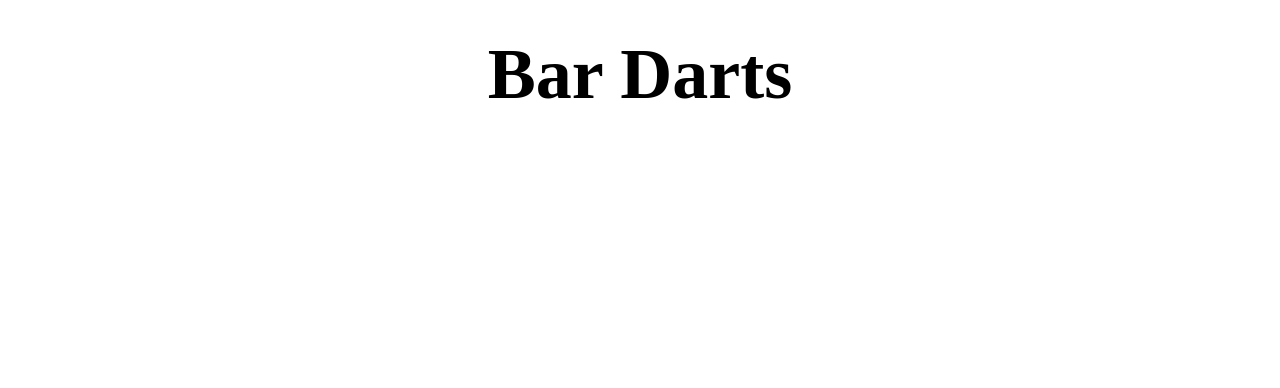
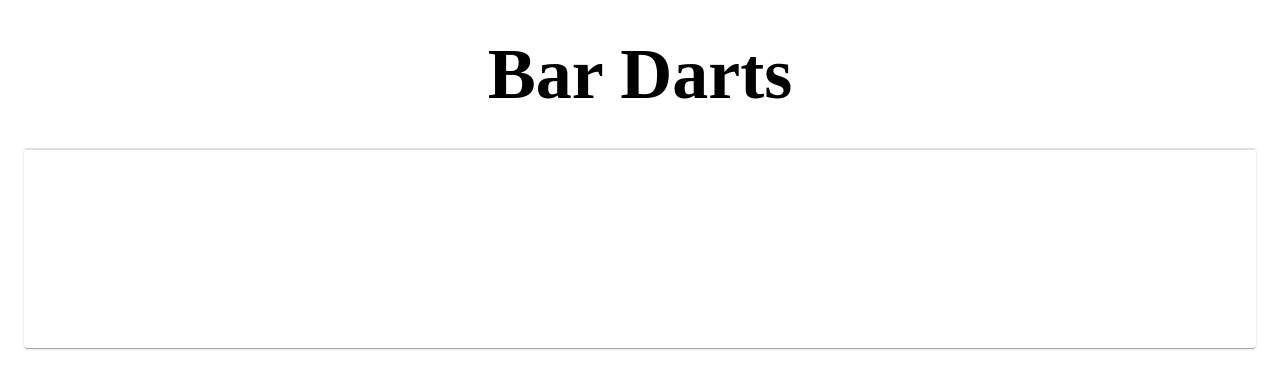
Before and after one commit to miwaro/cricket-tracker, a React (Create React App) app: page / in a window 1280 px wide. Shown: the top 388 px of the page. Built offline with nearby package versions, Linux system fonts and the light colour scheme.

Commit message:
Add outline to DartBoard component

```diff
--- a/src/App.js
+++ b/src/App.js
@@ -2,7 +2,9 @@ import React from 'react';
 import './App.css';
 import { MuiThemeProvider, createMuiTheme } from '@material-ui/core/styles';
 import { withStyles } from '@material-ui/core/styles';
-import { Typography } from '@material-ui/core';
+import { Container, Typography } from '@material-ui/core';
+import DartBoard from './components/DartBoard';
+
 
 const theme = createMuiTheme({
   palette: {
@@ -39,6 +41,9 @@ const App = (props) => {
   return (
     <MuiThemeProvider theme={theme}>
       <Typography children={'Bar Darts'} variant={'h1'} className={classes.h1}/>
+      <Container>
+        <DartBoard />
+      </Container>
     </MuiThemeProvider>
   );
 }
--- /dev/null
+++ b/src/components/DartBoard.js
@@ -0,0 +1,32 @@
+import React from 'react';
+import { Card, Grid, Paper } from '@material-ui/core';
+import { withStyles } from '@material-ui/core/styles';
+
+const styles = {
+    root: {
+        minHeight: 200
+    }
+  }
+
+const dartboard = (props) => {
+    const { classes } = props;
+    return (
+        <Card className={classes.root}>
+            <Paper variant={'outlined'} elevation={3}>
+                <Grid container spacing={0}>
+                    <Grid item xs={3}>
+
+                    </Grid>
+                    <Grid item xs={9}>
+
+                    </Grid>
+                </Grid>
+            </Paper>
+
+        </Card>
+    )
+};
+
+
+
+export default withStyles(styles)(dartboard);
```
Also changed, not shown: src/styles/base_styles.css (deleted).
